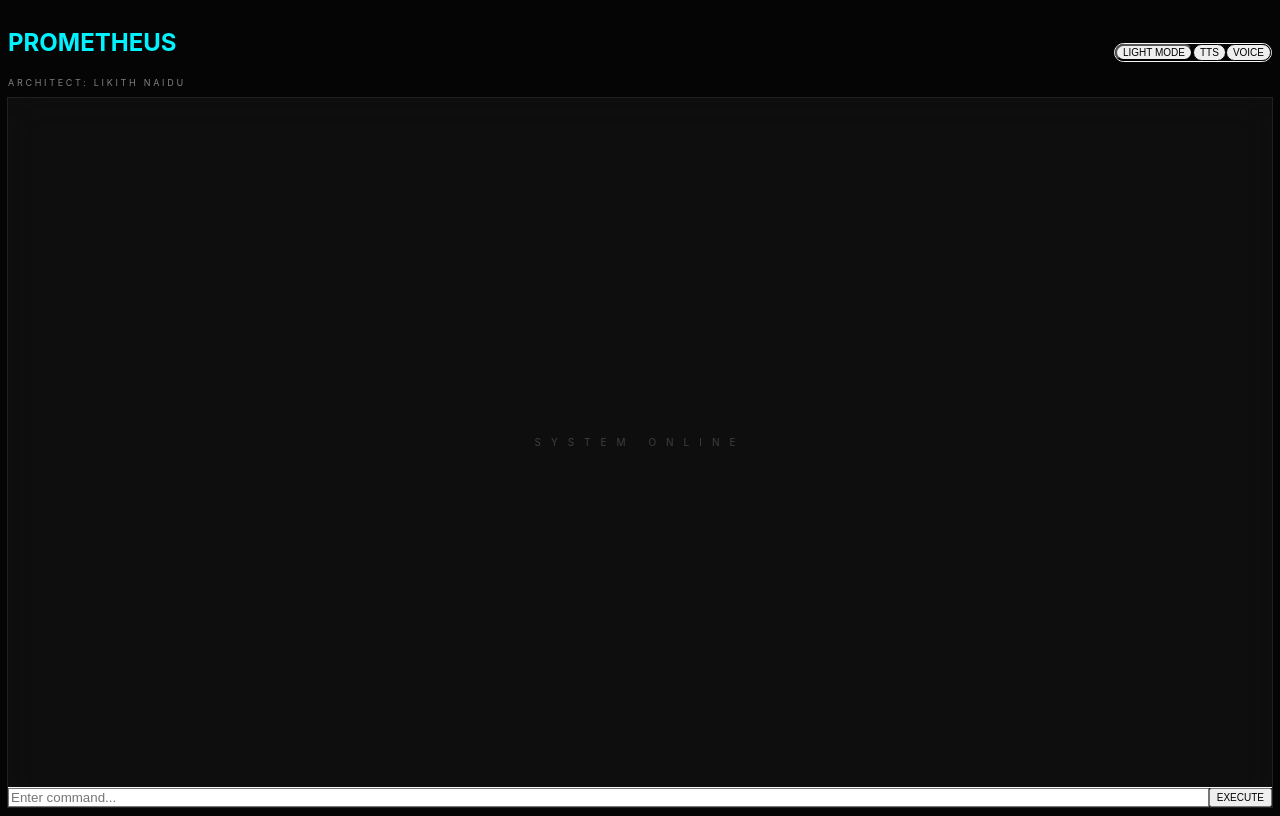
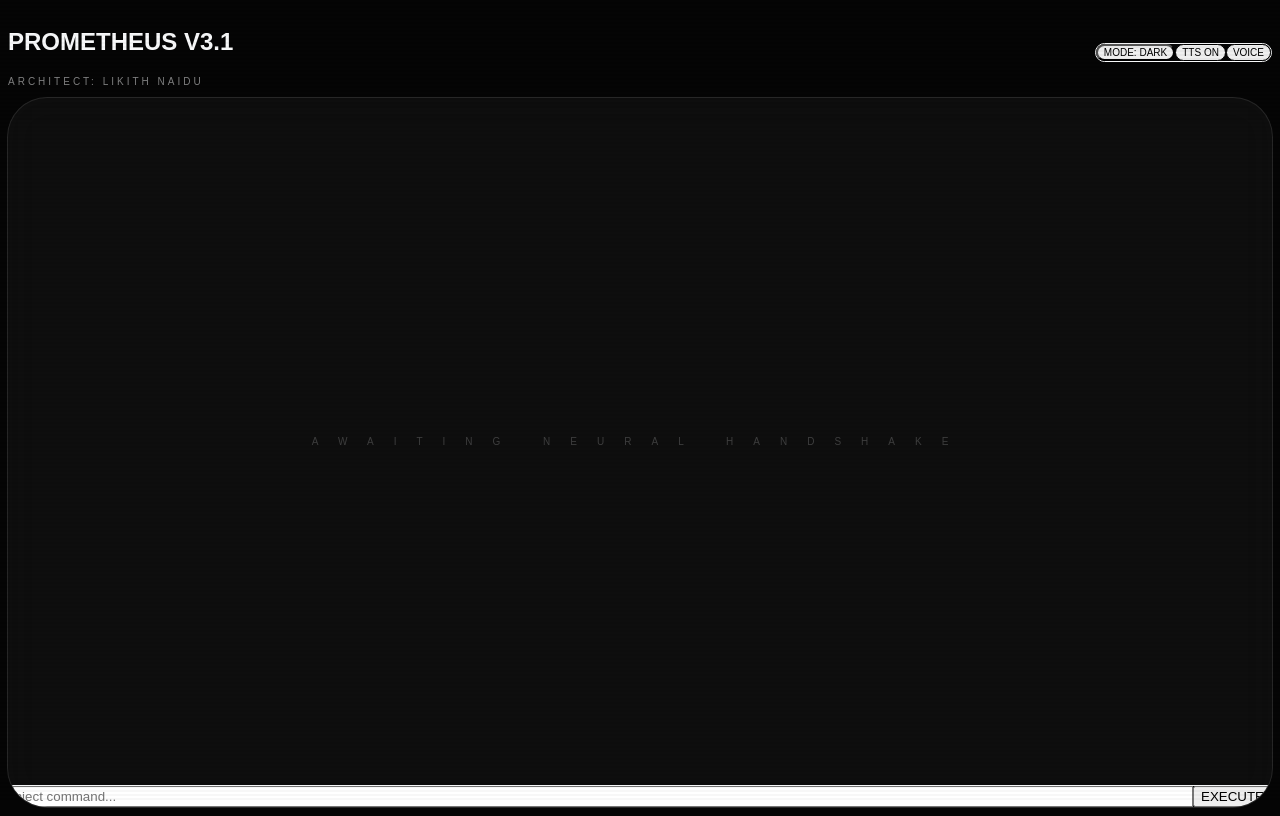
Before and after one commit to LIKITH-3012-MAC/Prometheus-UI, a Next.js app: page / in a window 1280 px wide. Built offline with nearby package versions, Linux system fonts and the light colour scheme.

Commit message:
feat: adaptive dark/white mode with intelligent font switching and all legacy features

```diff
--- a/src/app/globals.css
+++ b/src/app/globals.css
@@ -3,29 +3,28 @@
 @tailwind utilities;
 
 :root {
-  --primary: #00f3ff;
   --bg: #050505;
   --surface: rgba(255, 255, 255, 0.04);
-  --border: rgba(255, 255, 255, 0.08);
   --text: #f8f9fa;
-  --font-main: 'Inter', sans-serif;
+  --primary: #00f3ff;
+  --border: rgba(255, 255, 255, 0.1);
+  --font-main: 'Space Grotesk', sans-serif;
 }
 
 [data-theme='light'] {
-  --primary: #0070f3;
   --bg: #ffffff;
-  --surface: rgba(0, 0, 0, 0.02);
+  --surface: rgba(0, 0, 0, 0.04);
+  --text: #1a1a1a;
+  --primary: #bc13fe;
   --border: rgba(0, 0, 0, 0.1);
-  --text: #111111;
-  --font-main: 'Georgia', serif;
+  --font-main: 'Inter', sans-serif;
 }
 
 body {
   background: var(--bg);
   color: var(--text);
   font-family: var(--font-main);
-  transition: background 0.4s ease, color 0.4s ease;
-  -webkit-font-smoothing: antialiased;
+  transition: all 0.4s cubic-bezier(0.4, 0, 0.2, 1);
 }
 
 .glass-panel {
@@ -34,11 +33,25 @@ body {
   border: 1px solid var(--border);
 }
 
-.custom-scrollbar::-webkit-scrollbar { width: 4px; }
-.custom-scrollbar::-webkit-scrollbar-thumb { background: var(--border); border-radius: 10px; }
+.chat-bubble-user {
+  background: var(--primary);
+  color: #000;
+  font-weight: 600;
+}
 
-.animate-in { animation: slideUp 0.4s ease forwards; }
-@keyframes slideUp {
-  from { transform: translateY(10px); opacity: 0; }
-  to { transform: translateY(0); opacity: 1; }
+.chat-bubble-ai {
+  background: var(--surface);
+  border: 1px solid var(--border);
 }
+
+/* Performance Optimized Scanlines only for Dark Mode */
+[data-theme='dark'] body::before {
+  content: "";
+  position: fixed;
+  inset: 0;
+  background: linear-gradient(rgba(18, 16, 16, 0) 50%, rgba(0, 0, 0, 0.1) 50%);
+  background-size: 100% 4px;
+  z-index: 50;
+  pointer-events: none;
+  opacity: 0.3;
+}
--- a/src/app/page.tsx
+++ b/src/app/page.tsx
@@ -1,17 +1,17 @@
 "use client";
 import React, { useState, useEffect, useRef } from "react";
 
-export default function PrometheusSupreme() {
+export default function PrometheusNeuralOS() {
   const [messages, setMessages] = useState([]);
-  const [input, setInput] = useState('');
+  const [input, setInput] = useState("");
   const [loading, setLoading] = useState(false);
   const [isTts, setIsTts] = useState(true);
   const [isListening, setIsListening] = useState(false);
-  const [theme, setTheme] = useState('dark');
+  const [theme, setTheme] = useState("dark"); // Default Dark
   const scrollRef = useRef(null);
 
   useEffect(() => {
-    document.documentElement.setAttribute('data-theme', theme);
+    document.documentElement.setAttribute("data-theme", theme);
   }, [theme]);
 
   useEffect(() => {
@@ -39,19 +39,19 @@ export default function PrometheusSupreme() {
   const handleSend = async (e) => {
     e.preventDefault();
     if (!input || loading) return;
-    const userMsg = { role: 'user', content: input };
-    setMessages(p => [...p, userMsg]);
-    setInput('');
+    const userMsg = { role: "user", content: input };
+    setMessages((p) => [...p, userMsg]);
+    setInput("");
     setLoading(true);
 
     try {
-      const res = await fetch('/api/chat', {
-        method: 'POST',
-        headers: { 'Content-Type': 'application/json' },
+      const res = await fetch("/api/chat", {
+        method: "POST",
+        headers: { "Content-Type": "application/json" },
         body: JSON.stringify({ messages: [...messages, userMsg] }),
       });
       const data = await res.json();
-      setMessages(p => [...p, { role: 'assistant', content: data.content }]);
+      setMessages((p) => [...p, { role: "assistant", content: data.content }]);
       speak(data.content);
     } finally {
       setLoading(false);
@@ -60,46 +60,73 @@ export default function PrometheusSupreme() {
 
   return (
     <main className="h-screen flex flex-col items-center p-4 md:p-8 transition-colors duration-500">
+      {/* Dynamic Navigation Bar */}
       <nav className="w-full max-w-6xl flex justify-between items-center mb-6">
         <div>
-          <h1 className="text-2xl font-black tracking-tighter uppercase" style={{color: theme === 'dark' ? '#00f3ff' : '#0070f3'}}>PROMETHEUS</h1>
-          <p className="text-[9px] tracking-[0.3em] opacity-50 uppercase">Architect: Likith Naidu</p>
+          <h1 className="text-3xl font-black tracking-tighter uppercase">
+            Prometheus <span className="text-cyan-500 font-mono text-sm">V3.1</span>
+          </h1>
+          <p className="text-[10px] tracking-[0.3em] opacity-50 font-bold uppercase">Architect: Likith Naidu</p>
         </div>
 
-        <div className="flex gap-2 bg-zinc-500/10 p-1 rounded-full border border-zinc-500/20">
-          <button onClick={() => setTheme(theme === 'dark' ? 'light' : 'dark')} className="px-4 py-1.5 rounded-full text-[10px] font-bold bg-white text-black uppercase shadow-sm">
-            {theme === 'dark' ? 'LIGHT MODE' : 'DARK MODE'}
+        <div className="flex gap-2 bg-zinc-900/10 p-1.5 rounded-full border border-zinc-500/20 backdrop-blur-md">
+          <button
+            onClick={() => setTheme(theme === "dark" ? "light" : "dark")}
+            className="px-4 py-1.5 rounded-full text-[10px] font-black uppercase transition-all bg-white text-black shadow-lg"
+          >
+            Mode: {theme}
           </button>
-          <button onClick={() => setIsTts(!isTts)} className={`px-4 py-1.5 rounded-full text-[10px] font-bold border ${isTts ? 'bg-cyan-500 border-cyan-500 text-black' : 'border-zinc-800 text-zinc-500'}`}>TTS</button>
-          <button onClick={startSTT} className={`px-4 py-1.5 rounded-full text-[10px] font-bold border ${isListening ? 'bg-red-500 border-red-500 animate-pulse' : 'border-zinc-800 text-zinc-500'}`}>VOICE</button>
+          <button
+            onClick={() => setIsTts(!isTts)}
+            className={`px-4 py-1.5 rounded-full text-[10px] font-black uppercase border transition-all ${isTts ? 'bg-cyan-500 border-cyan-500 text-black' : 'border-zinc-500/30 text-zinc-500'}`}
+          >
+            TTS {isTts ? 'ON' : 'OFF'}
+          </button>
+          <button
+            onClick={startSTT}
+            className={`px-4 py-1.5 rounded-full text-[10px] font-black uppercase border transition-all ${isListening ? 'bg-red-500 border-red-500 animate-pulse text-white' : 'border-zinc-500/30 text-zinc-500'}`}
+          >
+            Voice
+          </button>
         </div>
       </nav>
 
-      <div className="flex-1 w-full max-w-6xl glass-panel rounded-3xl overflow-hidden flex flex-col shadow-2xl transition-all duration-500">
-        <div ref={scrollRef} className="flex-1 overflow-y-auto p-6 space-y-8 scroll-smooth custom-scrollbar">
+      {/* Adaptive Dashboard Interface */}
+      <div className="glass-panel w-full max-w-6xl h-full rounded-[40px] flex flex-col overflow-hidden relative shadow-2xl">
+        <div ref={scrollRef} className="flex-1 overflow-y-auto p-6 md:p-12 space-y-8 custom-scrollbar">
           {messages.length === 0 && (
-            <div className="h-full flex items-center justify-center opacity-20 text-[10px] tracking-[1em] uppercase font-bold">System Online</div>
+            <div className="h-full flex items-center justify-center opacity-20 text-[10px] tracking-[2em] uppercase font-black text-center">
+              Awaiting Neural Handshake
+            </div>
           )}
           {messages.map((m, i) => (
             <div key={i} className={`flex ${m.role === 'user' ? 'justify-end' : 'justify-start'} animate-in`}>
-              <div className={`p-5 rounded-2xl max-w-[85%] text-sm md:text-base ${m.role === 'user' ? 'bg-cyan-500 text-black font-semibold' : 'bg-zinc-500/10 border border-zinc-500/20'}`}>
+              <div className={`p-6 rounded-[24px] max-w-[85%] text-sm md:text-base leading-relaxed ${m.role === 'user' ? 'chat-bubble-user' : 'chat-bubble-ai shadow-sm'}`}>
                 {m.content}
                 {m.role === 'assistant' && (
-                  <div className="mt-3 flex gap-4 text-[9px] uppercase tracking-widest font-bold opacity-60 border-t border-zinc-500/20 pt-3">
-                    <button onClick={() => speak(m.content)}>Replay</button>
-                    <button onClick={() => navigator.clipboard.writeText(m.content)}>Copy</button>
+                  <div className="mt-4 flex gap-5 text-[9px] font-black uppercase tracking-widest opacity-50 border-t border-zinc-500/10 pt-4">
+                    <button onClick={() => speak(m.content)} className="hover:text-cyan-500">Replay</button>
+                    <button onClick={() => navigator.clipboard.writeText(m.content)} className="hover:text-cyan-500">Copy</button>
                   </div>
                 )}
               </div>
             </div>
           ))}
-          {loading && <div className="text-cyan-500 text-[10px] font-bold animate-pulse uppercase tracking-[0.5em]">Syncing...</div>}
+          {loading && <div className="text-cyan-500 text-[10px] font-black animate-pulse uppercase tracking-[1em] ml-4">Thinking...</div>}
         </div>
 
-        <form onSubmit={handleSend} className="p-6 border-t border-zinc-500/10">
+        {/* Cyber Input Terminal */}
+        <form onSubmit={handleSend} className="p-8 bg-black/5 border-t border-zinc-500/10">
           <div className="max-w-4xl mx-auto flex gap-4">
-            <input value={input} onChange={(e) => setInput(e.target.value)} className="flex-1 bg-zinc-500/5 border border-zinc-500/10 rounded-xl px-6 py-4 text-sm outline-none focus:border-cyan-500 transition-all" placeholder="Enter command..." />
-            <button type="submit" className="bg-zinc-900 text-white dark:bg-white dark:text-black px-10 rounded-xl font-black text-[10px] uppercase transition-all">Execute</button>
+            <input
+              value={input}
+              onChange={(e) => setInput(e.target.value)}
+              className="flex-1 bg-white/5 border border-zinc-500/20 rounded-2xl px-8 py-5 outline-none focus:border-cyan-500 transition-all text-base"
+              placeholder="Inject command..."
+            />
+            <button type="submit" className="bg-white text-black px-12 rounded-2xl font-black text-xs uppercase hover:bg-cyan-500 transition-all active:scale-95 shadow-xl">
+              Execute
+            </button>
           </div>
         </form>
       </div>
```
